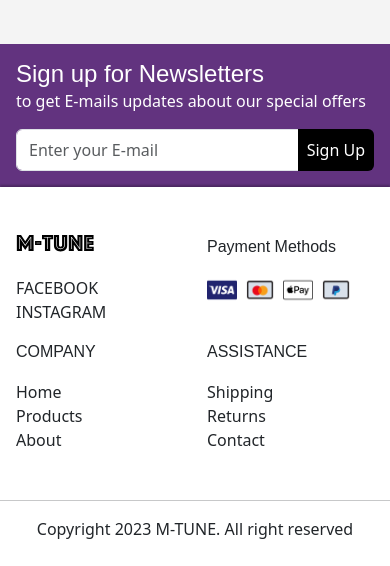
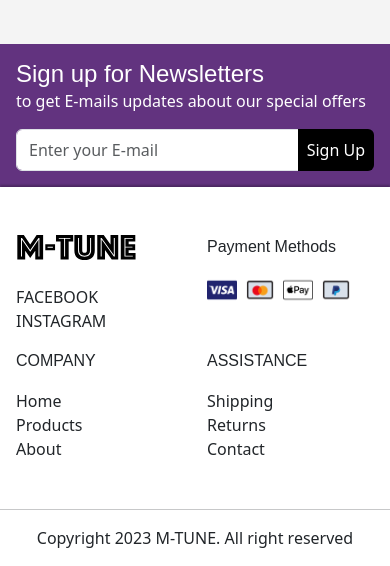
Before and after one commit to GenaPlem/django_music_store, a Django app: page / in a window 390 px wide. Shown: the part 2204-2770 px from the top of the page. Before the commit the page ends 2743 px from the top, so only its background shows below. Run offline with Django 4.2, Linux system fonts and the light colour scheme; some web fonts are replaced.

Commit message:
Update footer_logo

```diff
--- a/templates/base.html
+++ b/templates/base.html
@@ -111,9 +111,9 @@
 <footer class="bg-white footer">
     <div class="container my-5">
         <div class="row">
-            <div class="col-6 col-md-3">
+            <div class="col-6 col-md-3 mt-md-2">
                 <a href="#">
-                    <img class="header_logo" src="{% static 'icons/m_tune.svg' %}" alt="M-TUNE logo">
+                    <img class="footer_logo" src="{% static 'icons/m_tune.svg' %}" alt="M-TUNE logo" width="120">
                 </a>
                 <ul class="mt-4">
                     <li>
```
